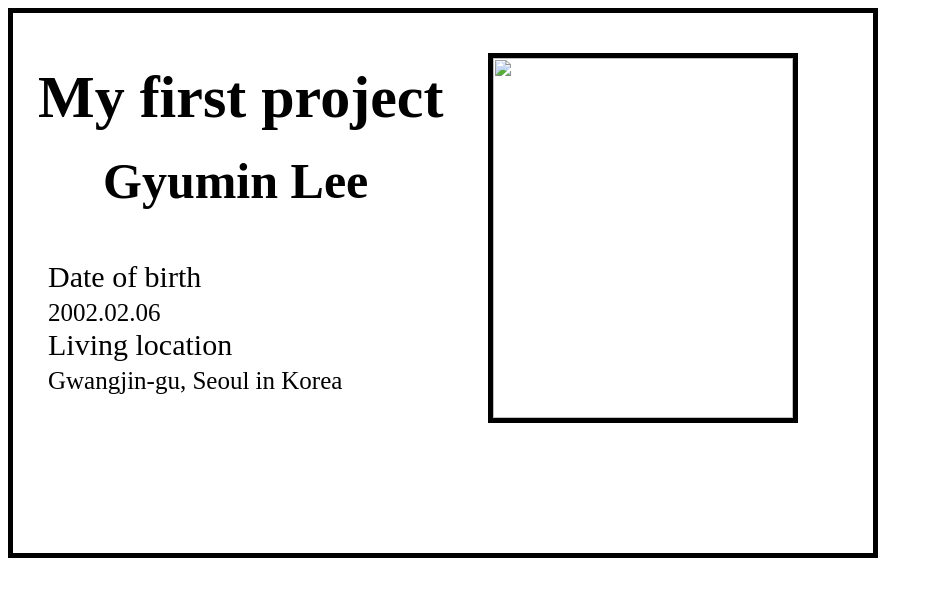
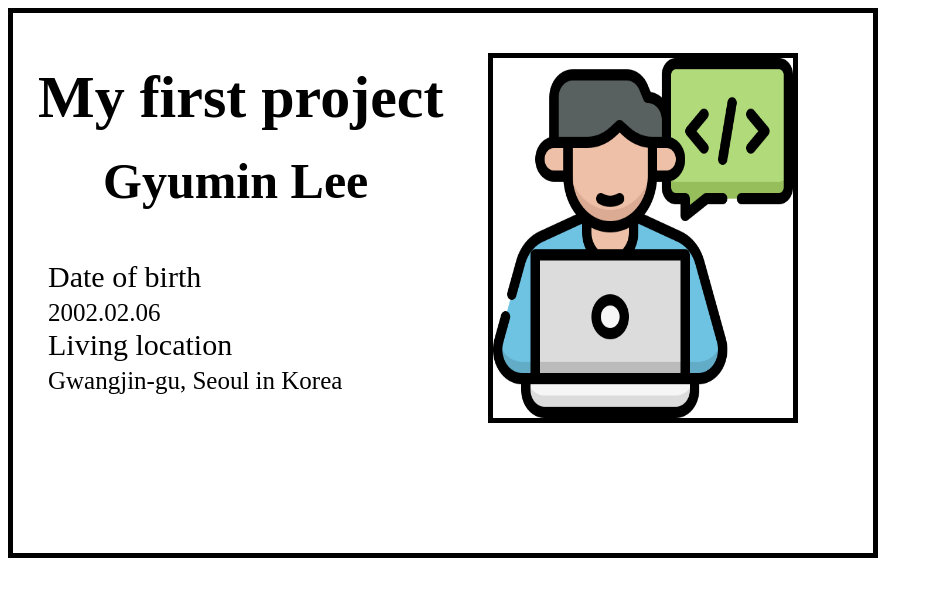
Before and after one commit to gyu-min-lee/My-First-Project, a plain HTML site: page index.html in a window 1280 px wide. Shown: the whole page, without its empty margins (0-933 px from the left). Drawn offline with Linux system fonts and the light colour scheme.

Commit message:
first-commit

```diff
--- a/index.html
+++ b/index.html
@@ -19,7 +19,7 @@
                 <small>Gwangjin-gu, Seoul in Korea</small>
                 </p>
                 </div>
-                <img src="c:\Users\rbals\Downloads\free-icon-developer-6478099.png" alt="">
+                <img src="img/free-icon-developer-6478099.png" alt="">
             </div>
             <div class="card-back">
                 <h2>About me</h2>
```
Also changed, not shown: img/free-icon-developer-6478099.png (added).
